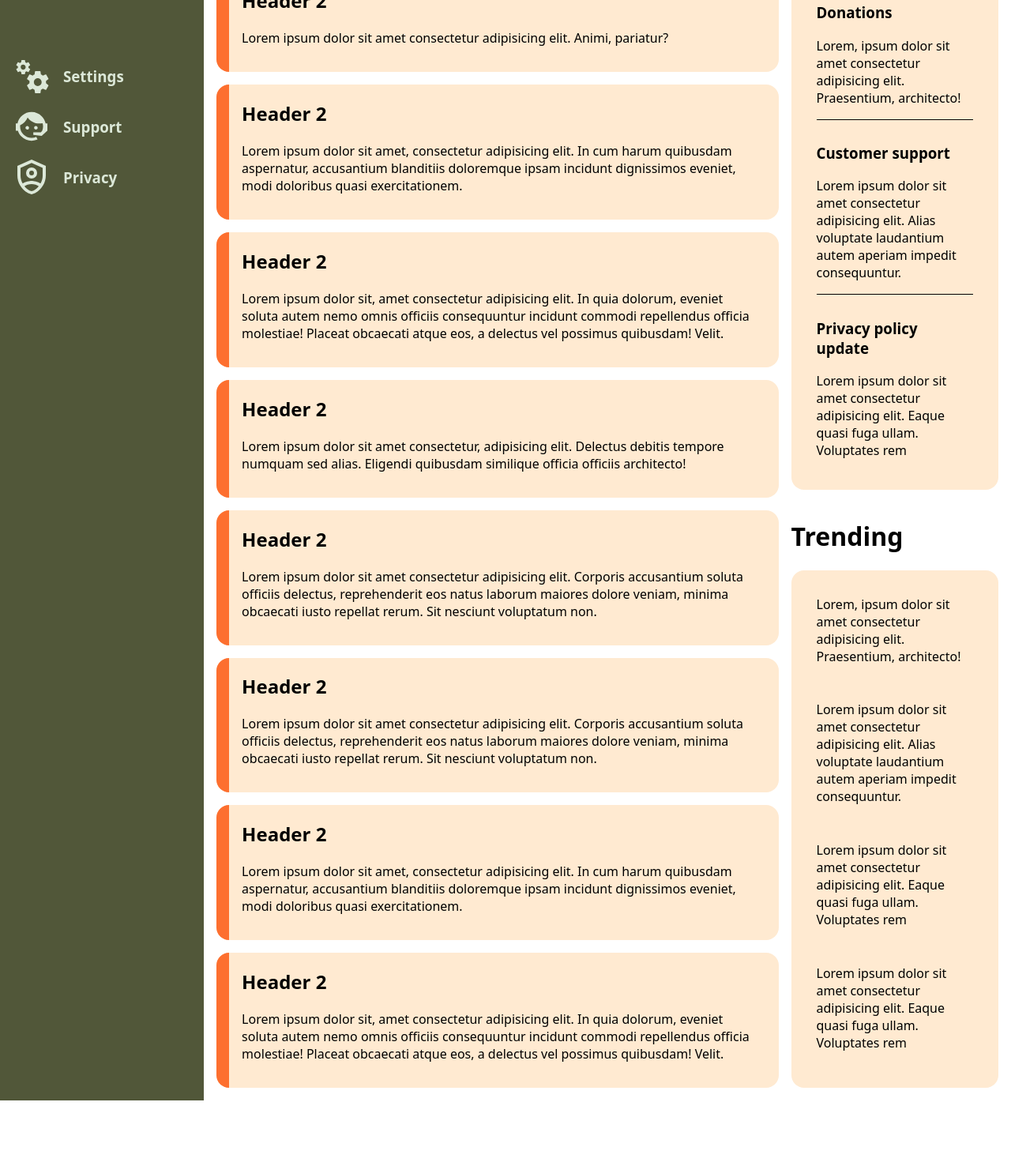
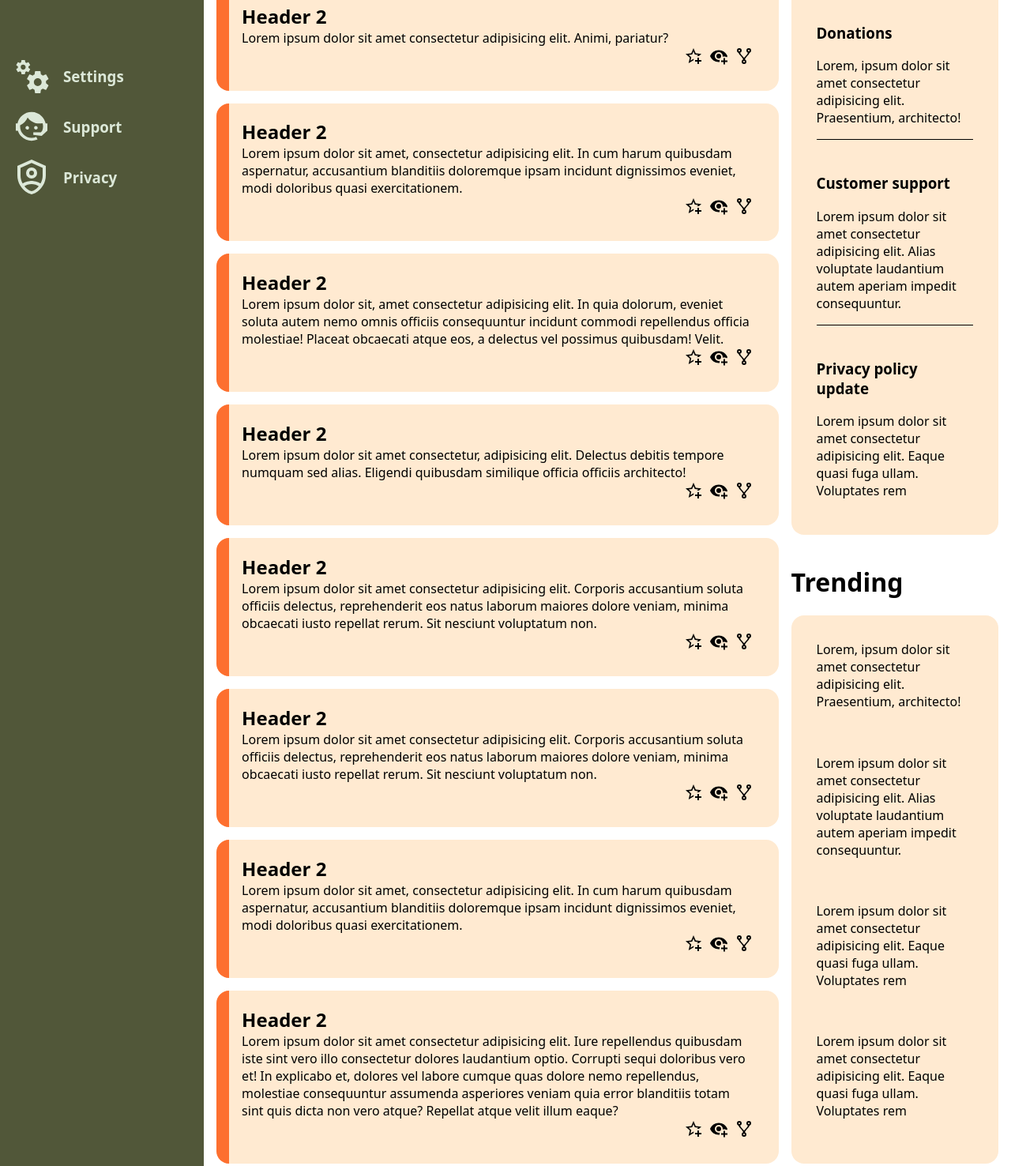
Before and after one commit to R3ndrex/Admin-Dashboard, a plain HTML site: page index.html in a window 1280 px wide. Shown: the part 520-1996 px from the top of the page at 79% size. Before the commit the page ends 1913 px from the top, so only its background shows below. Drawn offline with Linux system fonts and the light colour scheme.

Commit message:
Add menu to cards and put them at bottom right of card

```diff
--- a/index.html
+++ b/index.html
@@ -92,6 +92,14 @@
                         <h2>Header 2</h2>
                         Lorem ipsum dolor sit amet consectetur adipisicing elit.
                         Animi, pariatur?
+                        <div class="menu">
+                            <img
+                                src="./images/star-plus-outline.svg"
+                                alt="Star-plus"
+                            />
+                            <img src="./images/eye-plus.svg" alt="Eye-plus" />
+                            <img src="./images/source-fork.svg" alt="Fork" />
+                        </div>
                     </div>
                     <div class="card">
                         <h2>Header 2</h2>
@@ -99,6 +107,14 @@
                         elit. In cum harum quibusdam aspernatur, accusantium
                         blanditiis doloremque ipsam incidunt dignissimos
                         eveniet, modi doloribus quasi exercitationem.
+                        <div class="menu">
+                            <img
+                                src="./images/star-plus-outline.svg"
+                                alt="Star-plus"
+                            />
+                            <img src="./images/eye-plus.svg" alt="Eye-plus" />
+                            <img src="./images/source-fork.svg" alt="Fork" />
+                        </div>
                     </div>
                     <div class="card">
                         <h2>Header 2</h2>
@@ -107,6 +123,14 @@
                         officiis consequuntur incidunt commodi repellendus
                         officia molestiae! Placeat obcaecati atque eos, a
                         delectus vel possimus quibusdam! Velit.
+                        <div class="menu">
+                            <img
+                                src="./images/star-plus-outline.svg"
+                                alt="Star-plus"
+                            />
+                            <img src="./images/eye-plus.svg" alt="Eye-plus" />
+                            <img src="./images/source-fork.svg" alt="Fork" />
+                        </div>
                     </div>
                     <div class="card">
                         <h2>Header 2</h2>
@@ -114,6 +138,14 @@
                         elit. Delectus debitis tempore numquam sed alias.
                         Eligendi quibusdam similique officia officiis
                         architecto!
+                        <div class="menu">
+                            <img
+                                src="./images/star-plus-outline.svg"
+                                alt="Star-plus"
+                            />
+                            <img src="./images/eye-plus.svg" alt="Eye-plus" />
+                            <img src="./images/source-fork.svg" alt="Fork" />
+                        </div>
                     </div>
                     <div class="card">
                         <h2>Header 2</h2>
@@ -122,6 +154,14 @@
                         reprehenderit eos natus laborum maiores dolore veniam,
                         minima obcaecati iusto repellat rerum. Sit nesciunt
                         voluptatum non.
+                        <div class="menu">
+                            <img
+                                src="./images/star-plus-outline.svg"
+                                alt="Star-plus"
+                            />
+                            <img src="./images/eye-plus.svg" alt="Eye-plus" />
+                            <img src="./images/source-fork.svg" alt="Fork" />
+                        </div>
                     </div>
                     <div class="card">
                         <h2>Header 2</h2>
@@ -130,6 +170,14 @@
                         reprehenderit eos natus laborum maiores dolore veniam,
                         minima obcaecati iusto repellat rerum. Sit nesciunt
                         voluptatum non.
+                        <div class="menu">
+                            <img
+                                src="./images/star-plus-outline.svg"
+                                alt="Star-plus"
+                            />
+                            <img src="./images/eye-plus.svg" alt="Eye-plus" />
+                            <img src="./images/source-fork.svg" alt="Fork" />
+                        </div>
                     </div>
                     <div class="card">
                         <h2>Header 2</h2>
@@ -137,14 +185,33 @@
                         elit. In cum harum quibusdam aspernatur, accusantium
                         blanditiis doloremque ipsam incidunt dignissimos
                         eveniet, modi doloribus quasi exercitationem.
+                        <div class="menu">
+                            <img
+                                src="./images/star-plus-outline.svg"
+                                alt="Star-plus"
+                            />
+                            <img src="./images/eye-plus.svg" alt="Eye-plus" />
+                            <img src="./images/source-fork.svg" alt="Fork" />
+                        </div>
                     </div>
                     <div class="card">
                         <h2>Header 2</h2>
-                        Lorem ipsum dolor sit, amet consectetur adipisicing
-                        elit. In quia dolorum, eveniet soluta autem nemo omnis
-                        officiis consequuntur incidunt commodi repellendus
-                        officia molestiae! Placeat obcaecati atque eos, a
-                        delectus vel possimus quibusdam! Velit.
+                        Lorem ipsum dolor sit amet consectetur adipisicing elit.
+                        Iure repellendus quibusdam iste sint vero illo
+                        consectetur dolores laudantium optio. Corrupti sequi
+                        doloribus vero et! In explicabo et, dolores vel labore
+                        cumque quas dolore nemo repellendus, molestiae
+                        consequuntur assumenda asperiores veniam quia error
+                        blanditiis totam sint quis dicta non vero atque?
+                        Repellat atque velit illum eaque?
+                        <div class="menu">
+                            <img
+                                src="./images/star-plus-outline.svg"
+                                alt="Star-plus"
+                            />
+                            <img src="./images/eye-plus.svg" alt="Eye-plus" />
+                            <img src="./images/source-fork.svg" alt="Fork" />
+                        </div>
                     </div>
                 </div>
             </div>
--- a/style.css
+++ b/style.css
@@ -124,8 +124,22 @@ label {
 }
 
 .projects > .cards > .card {
+    > h2 {
+        margin-bottom: 0;
+    }
+    display: grid;
     overflow: hidden;
     position: relative;
+}
+.projects .menu {
+    display: flex;
+    flex-direction: row;
+    justify-content: end;
+    align-items: end;
+    gap: 0.5rem;
+    > img {
+        height: 1.5rem;
+    }
 }
 
 .projects > .cards > .card::after {
```
